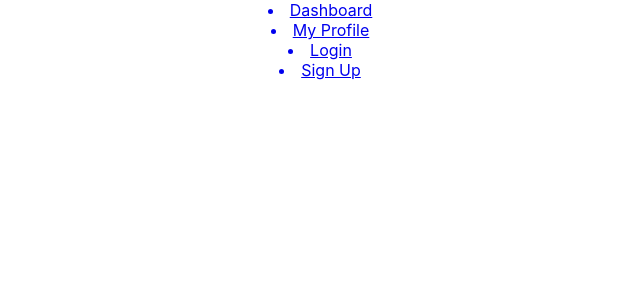
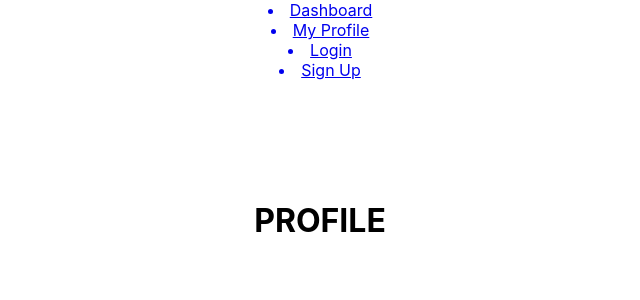
Before and after one commit to nguyenlan13/imPACT_, a React (Create React App) app in the folder imPACT-frontend/impact/: page /profile in a window 1280 px wide. Shown: the top 300 px of the page, without its empty margins (320-960 px from the left). Built offline with nearby package versions, Linux system fonts and the light colour scheme.

Commit message:
add header

```diff
--- a/imPACT-frontend/impact/src/containers/profilePage.js
+++ b/imPACT-frontend/impact/src/containers/profilePage.js
@@ -5,8 +5,8 @@ class Profile extends Component {
     render(){
 
         return(
-            <div>
-
+            <div className="page">
+                <h1>PROFILE</h1>
             </div>
         )
     }
```
